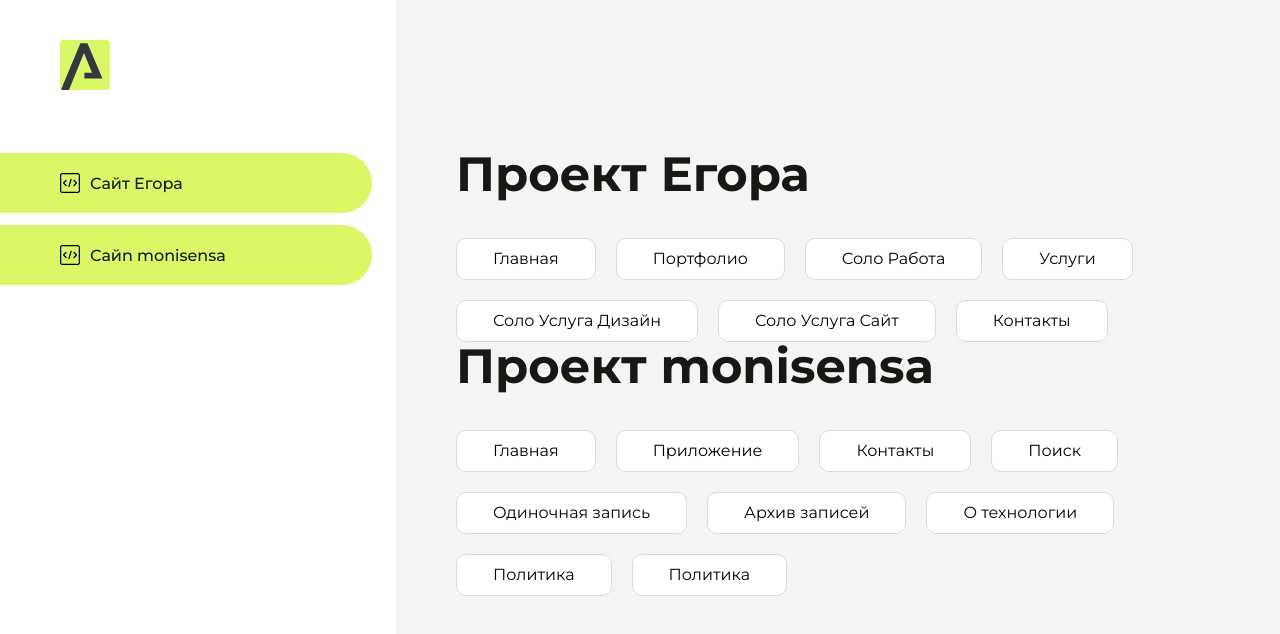
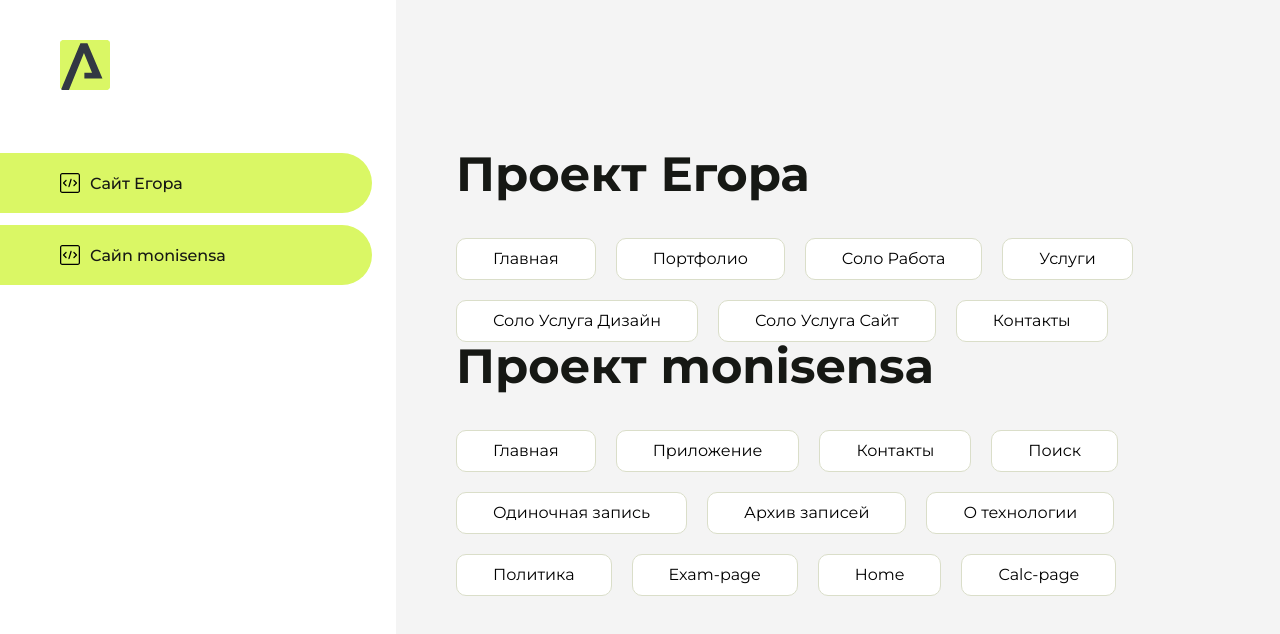
Before and after one commit to salavatteach/projects, a plain HTML site: page index.html in a window 1280 px wide. Drawn offline with Linux system fonts and the light colour scheme.

Commit message:
Update index.html

```diff
--- a/index.html
+++ b/index.html
@@ -147,7 +147,13 @@
                         <a href="monisensa/politic.html">Политика</a>
                     </li>
                       <li class="content__list-item">
-                        <a href="7WT 2/exam.html">Политика</a>
+                        <a href="7WT 2/exam.html">Exam-page</a>
+                    </li>
+                      <li class="content__list-item">
+                        <a href="7WT 2/exam.html">Home</a>
+                    </li>
+                      <li class="content__list-item">
+                        <a href="7WT 2/exam.html">Calc-page</a>
                     </li>
                 </ul>
             </div>
```
